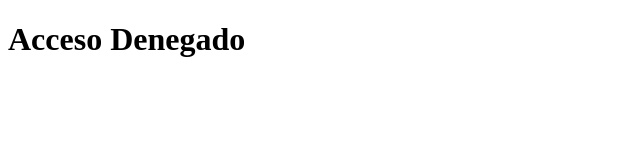
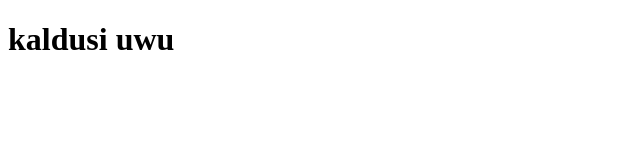
Before and after one commit to Jeremy-Ramirez/RestServer2022Nodejs, a website: page public/index.html in a window 1280 px wide. Shown: the whole page, without its empty margins (0-640 px from the left). Drawn offline with Linux system fonts and the light colour scheme.

Commit message:
cambio html

```diff
--- a/public/index.html
+++ b/public/index.html
@@ -7,6 +7,6 @@
     <title>Document</title>
 </head>
 <body>
-    <h1>Acceso Denegado</h1>
+    <h1>kaldusi uwu</h1>
 </body>
 </html>
```
Also changed, not shown: assets/FB_IMG_1644338055293.jpg (added), assets/soreton.jfif (added).
